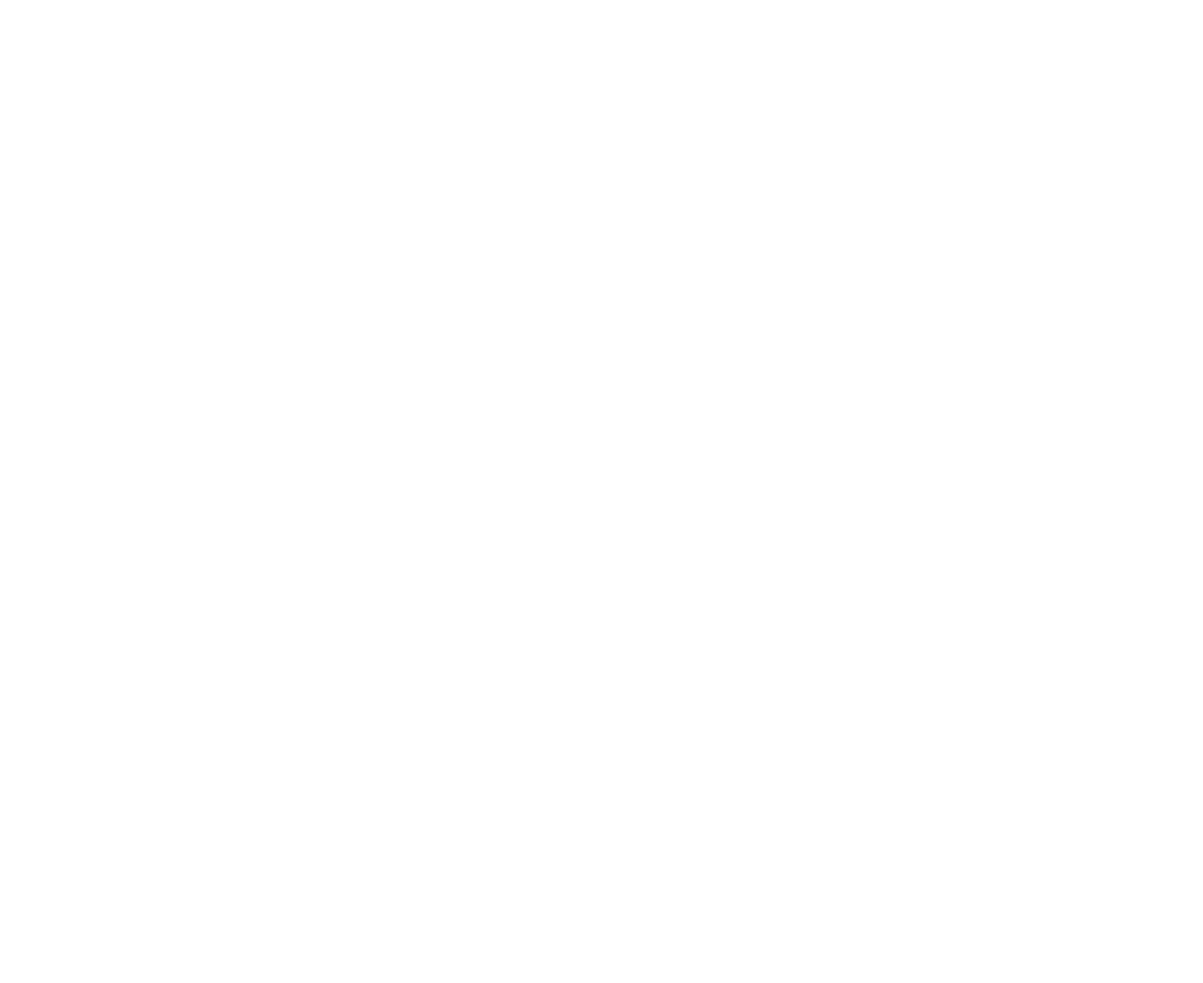
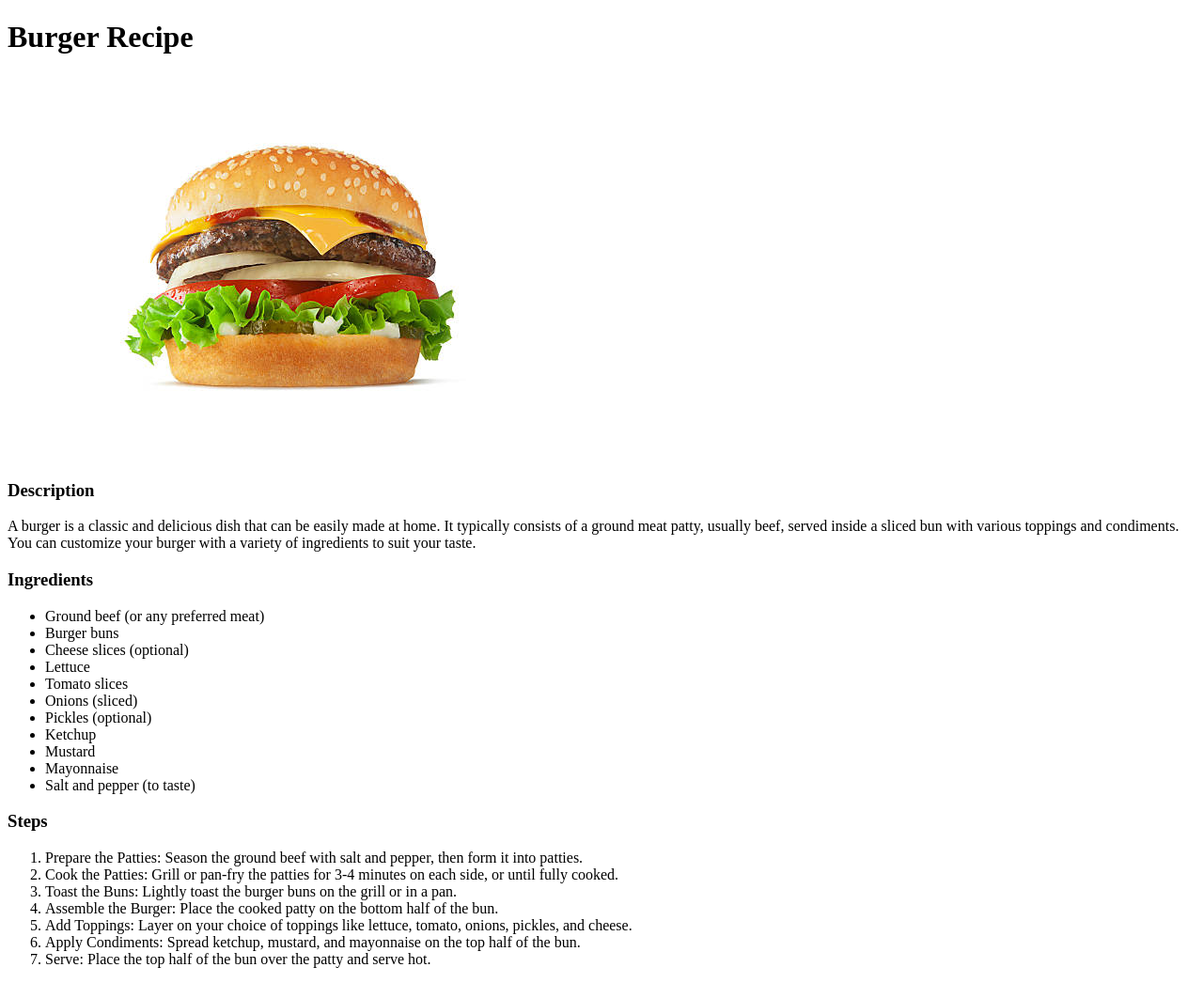
Before and after one commit to arnavjain06/odin-recipes, a plain HTML site: page recipes/burger.html in a window 1280 px wide. Shown: the whole page at 94% size. Before the commit the page ends 800 px from the top, so only its background shows below. Drawn offline with Linux system fonts and the light colour scheme.

Commit message:
Added the recipes and images for the burger and pasta pages

```diff
--- a/recipes/burger.html
+++ b/recipes/burger.html
@@ -3,9 +3,44 @@
 <head>
     <meta charset="UTF-8">
     <meta name="viewport" content="width=device-width, initial-scale=1.0">
-    <title>Burger recipe</title>
+    <title>Burger Recipe</title>
 </head>
 <body>
+    <h1>Burger Recipe</h1>
+    <img src="burger.png" alt="Burger">
 
+    <h3>Description</h3>
+    <p>
+        A burger is a classic and delicious dish that can be easily made at home.
+        It typically consists of a ground meat patty, usually beef, served inside a sliced
+        bun with various toppings and condiments. You can customize your burger with a
+        variety of ingredients to suit your taste.
+    </p>
+
+    <h3>Ingredients</h3>
+    <ul>
+        <li>Ground beef (or any preferred meat)</li>
+        <li>Burger buns</li>
+        <li>Cheese slices (optional)</li>
+        <li>Lettuce</li>
+        <li>Tomato slices</li>
+        <li>Onions (sliced)</li>
+        <li>Pickles (optional)</li>
+        <li>Ketchup</li>
+        <li>Mustard</li>
+        <li>Mayonnaise</li>
+        <li>Salt and pepper (to taste)</li>
+    </ul>
+
+    <h3>Steps</h3>
+    <ol>
+        <li>Prepare the Patties: Season the ground beef with salt and pepper, then form it into patties.</li>
+        <li>Cook the Patties: Grill or pan-fry the patties for 3-4 minutes on each side, or until fully cooked.</li>
+        <li>Toast the Buns: Lightly toast the burger buns on the grill or in a pan.</li>
+        <li>Assemble the Burger: Place the cooked patty on the bottom half of the bun.</li>
+        <li>Add Toppings: Layer on your choice of toppings like lettuce, tomato, onions, pickles, and cheese.</li>
+        <li>Apply Condiments: Spread ketchup, mustard, and mayonnaise on the top half of the bun.</li>
+        <li>Serve: Place the top half of the bun over the patty and serve hot.</li>
+    </ol>
 </body>
 </html>
```
Also changed, not shown: recipes/pasta.html (+31 -2 lines), recipes/burger.png (added), recipes/pasta.png (added).
